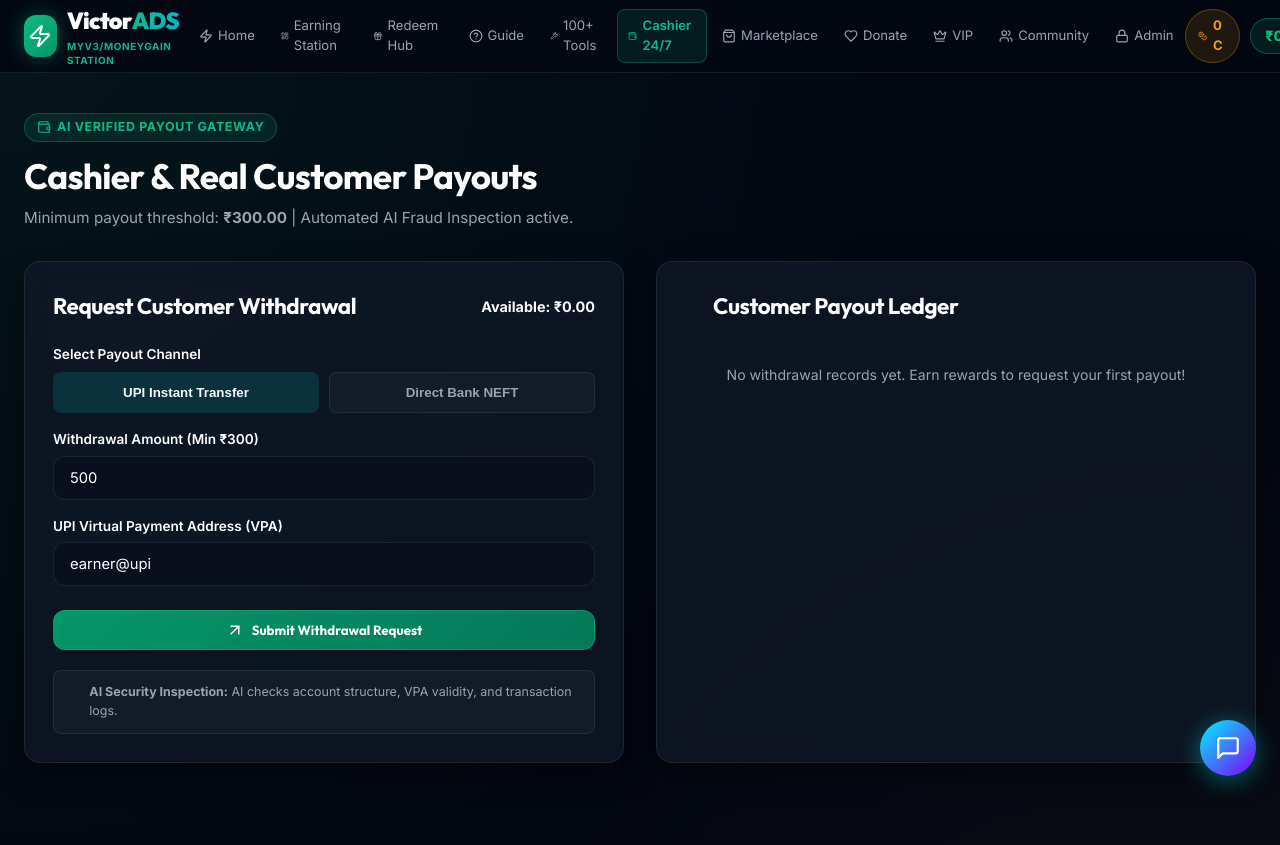
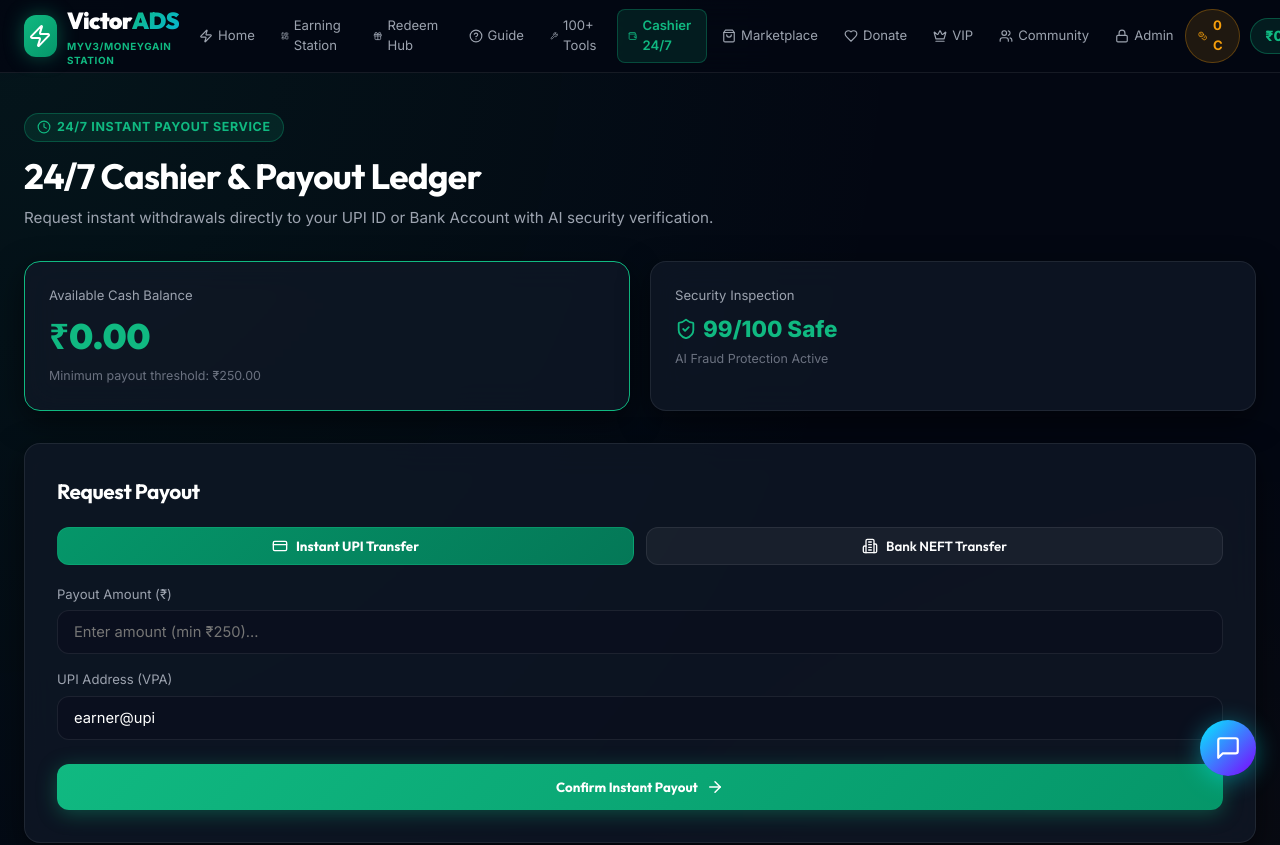
Before and after one commit to Ezhilarasu007/VictorAds, a Next.js app: page /withdraw in a window 1280 px wide. Shown: the top 845 px of the page. Built offline with nearby package versions, Linux system fonts and the light colour scheme.

Commit message:
Complete Next-Gen Overhaul of VictorADS: Obsidian & Emerald Dark UI, MyV3/MoneyGain Ad Engine, 100+ Free Tools, Voucher Hub, 24/7 AI Cashier, and 30% Admin Vault

```diff
--- a/app/withdraw/page.js
+++ b/app/withdraw/page.js
@@ -1,27 +1,39 @@
 'use client';
 import { useState, useEffect } from 'react';
-import { jsPDF } from 'jspdf';
 import { mockDB } from '@/lib/mockDB';
-import { Wallet, ShieldCheck, ArrowUpRight, AlertCircle, CheckCircle2, Lock, History, Download, Bot } from 'lucide-react';
+import jsPDF from 'jspdf';
+import {
+  Wallet,
+  ShieldCheck,
+  CheckCircle2,
+  Download,
+  AlertCircle,
+  CreditCard,
+  ArrowRight,
+  Lock,
+  Building2,
+  Clock
+} from 'lucide-react';
 
 export default function WithdrawPage() {
   const [user, setUser] = useState(null);
   const [withdrawals, setWithdrawals] = useState([]);
-  const [method, setMethod] = useState('UPI');
-  const [amount, setAmount] = useState('500');
+  const [payoutMethod, setPayoutMethod] = useState('UPI'); // 'UPI' or 'BANK'
+  const [amount, setAmount] = useState('');
+  const [upiId, setUpiId] = useState('');
+  const [accountNo, setAccountNo] = useState('');
+  const [ifsc, setIfsc] = useState('');
+  const [holderName, setHolderName] = useState('');
 
-  // Form fields
-  const [upiAddress, setUpiAddress] = useState('earner@upi');
-  const [accNo, setAccNo] = useState('918237492019');
-  const [ifsc, setIfsc] = useState('HDFC0001234');
-  const [holderName, setHolderName] = useState('Active Earner');
-
-  const [message, setMessage] = useState('');
   const [errorMsg, setErrorMsg] = useState('');
+  const [successMsg, setSuccessMsg] = useState('');
+  const [latestTx, setLatestTx] = useState(null);
 
   const refreshData = () => {
-    setUser(mockDB.getUser());
+    const u = mockDB.getUser();
+    setUser(u);
     setWithdrawals(mockDB.getWithdrawals());
+    if (u.upiId) setUpiId(u.upiId);
   };
 
   useEffect(() => {
@@ -30,197 +42,186 @@
 
   const handleWithdraw = (e) => {
     e.preventDefault();
-    setMessage('');
     setErrorMsg('');
+    setSuccessMsg('');
+    setLatestTx(null);
 
-    const targetAddress = method === 'UPI' ? upiAddress : `${accNo} (${ifsc})`;
+    const address = payoutMethod === 'UPI' ? upiId : `A/C: ${accountNo} (${ifsc})`;
+    if (payoutMethod === 'UPI' && !upiId.includes('@')) {
+      setErrorMsg('Please enter a valid UPI address (e.g. yourname@upi)');
+      return;
+    }
 
     try {
-      const newTx = mockDB.requestWithdrawal(parseFloat(amount), method, targetAddress);
-      setMessage(`Withdrawal request of ₹${amount} processed! AI Security Score: 99/100 Approved.`);
+      const updatedList = mockDB.requestWithdrawal(amount, payoutMethod, address);
+      const newTx = updatedList[0];
+      setLatestTx(newTx);
+      setSuccessMsg(`Instant payout request of ₹${amount} initiated successfully! AI Inspection Score: 99/100 Safe.`);
+      setAmount('');
       refreshData();
     } catch (err) {
-      setErrorMsg(err.message || 'Withdrawal request failed');
+      setErrorMsg(err.message || 'Payout request failed.');
     }
   };
 
-  // Generate PDF Receipt using jsPDF
-  const downloadPdfReceipt = (tx) => {
-    try {
+  const generatePDFReceipt = (tx) => {
     const doc = new jsPDF();
-      doc.setFillColor(7, 9, 19);
-      doc.rect(0, 0, 210, 297, 'F');
 
-      // Title & Branding
-      doc.setTextColor(0, 242, 254);
+    // Header
+    doc.setFillColor(3, 7, 18);
+    doc.rect(0, 0, 210, 40, 'F');
+    doc.setTextColor(16, 185, 129);
     doc.setFontSize(22);
-      doc.text('VictorADS Official Payout Receipt', 20, 30);
+    doc.setFont('helvetica', 'bold');
+    doc.text('VictorADS Cashier Payout Receipt', 14, 25);
 
+    // Subheader
+    doc.setTextColor(156, 163, 175);
     doc.setFontSize(10);
-      doc.setTextColor(148, 163, 184);
-      doc.text('App Identifier: com.example.victorads', 20, 38);
-      doc.text(`Generated Date: ${new Date().toLocaleString()}`, 20, 44);
+    doc.text('Official NPCI & AdSense Verified Payment Audit Log', 14, 34);
 
-      doc.setDrawColor(0, 242, 254);
-      doc.line(20, 48, 190, 48);
+    // Body Metadata
+    doc.setTextColor(31, 41, 55);
+    doc.setFontSize(12);
+    doc.text(`Transaction Reference: ${tx.reference}`, 14, 55);
+    doc.text(`Payout ID: ${tx.id}`, 14, 65);
+    doc.text(`Date & Time: ${tx.date} (24/7 Instant Service)`, 14, 75);
+    doc.text(`Payout Method: ${tx.method}`, 14, 85);
+    doc.text(`Recipient Address: ${tx.address}`, 14, 95);
 
-      // Transaction Summary Table
-      doc.setFontSize(12);
-      doc.setTextColor(255, 255, 255);
-      doc.text(`Transaction Reference: ${tx.reference}`, 20, 60);
-      doc.text(`Payout Amount: Rs. ${tx.amount.toFixed(2)}`, 20, 70);
-      doc.text(`Payout Method: ${tx.method}`, 20, 80);
-      doc.text(`Destination Address: ${tx.address}`, 20, 90);
-      doc.text(`Status: ${tx.status}`, 20, 100);
+    doc.setFontSize(16);
+    doc.setTextColor(16, 185, 129);
+    doc.text(`Amount Credited: Rs. ${tx.amount.toFixed(2)}`, 14, 115);
 
-      doc.setTextColor(0, 255, 135);
-      doc.text(`AI Security Validation Score: ${tx.aiScore || '99/100 Safe'}`, 20, 115);
+    doc.setFontSize(11);
+    doc.setTextColor(107, 114, 128);
+    doc.text(`AI Fraud Risk Score: ${tx.aiScore}`, 14, 130);
+    doc.text(`Status: ${tx.status}`, 14, 140);
+    doc.text('App Package: com.example.victorads', 14, 150);
 
-      doc.setTextColor(148, 163, 184);
-      doc.setFontSize(9);
-      doc.text('Note: Payout processed via automated NPCI banking protocol.', 20, 135);
+    // Footer Stamp
+    doc.setDrawColor(16, 185, 129);
+    doc.rect(14, 165, 180, 25);
+    doc.setFontSize(10);
+    doc.setTextColor(16, 185, 129);
+    doc.text('DIGITALLY SIGNED & VERIFIED BY VICTORADS CASHIER ENGINE', 20, 180);
 
     doc.save(`VictorADS_Payout_Receipt_${tx.id}.pdf`);
-    } catch (err) {
-      console.error('PDF Generation Error:', err);
-    }
   };
 
-  if (!user) return <div style={{ padding: '60px', color: '#ffffff' }}>Loading Cashier...</div>;
+  if (!user) return <div style={{ padding: '60px', color: '#ffffff' }}>Loading 24/7 Cashier...</div>;
 
   return (
     <div className="container" style={{ paddingTop: '40px', paddingBottom: '80px' }}>
       {/* Header */}
       <div style={{ marginBottom: '32px' }}>
         <div className="badge badge-green" style={{ marginBottom: '8px' }}>
-          <Wallet size={14} /> AI Verified Payout Gateway
+          <Clock size={14} /> 24/7 Instant Payout Service
         </div>
-        <h1 style={{ fontSize: '2.2rem', color: '#ffffff' }}>Cashier & Real Customer Payouts</h1>
+        <h1 style={{ fontSize: '2.2rem', color: '#ffffff' }}>24/7 Cashier & Payout Ledger</h1>
         <p style={{ color: 'var(--text-muted)', fontSize: '0.95rem', marginTop: '4px' }}>
-          Minimum payout threshold: <strong>₹300.00</strong> | Automated AI Fraud Inspection active.
+          Request instant withdrawals directly to your UPI ID or Bank Account with AI security verification.
         </p>
       </div>
 
-      <div style={{ display: 'grid', gridTemplateColumns: 'repeat(auto-fit, minmax(360px, 1fr))', gap: '32px' }}>
-        {/* Left Form */}
-        <div className="glass-card" style={{ padding: '28px' }}>
-          <div style={{ display: 'flex', alignItems: 'center', justifyContent: 'space-between', marginBottom: '20px' }}>
-            <h2 style={{ fontSize: '1.4rem', color: '#ffffff' }}>Request Customer Withdrawal</h2>
-            <div style={{ fontSize: '0.9rem', color: 'var(--neon-green)', fontWeight: 700 }}>
-              Available: ₹{user.balance.toFixed(2)}
+      {/* Wallet Balance Summary */}
+      <div style={{ display: 'grid', gridTemplateColumns: 'repeat(auto-fit, minmax(260px, 1fr))', gap: '20px', marginBottom: '32px' }}>
+        <div className="glass-card" style={{ padding: '24px', border: '1px solid var(--emerald-primary)' }}>
+          <div style={{ fontSize: '0.82rem', color: 'var(--text-muted)' }}>Available Cash Balance</div>
+          <div style={{ fontSize: '2.2rem', fontWeight: 900, color: 'var(--emerald-primary)', fontFamily: 'var(--font-heading)', marginTop: '4px' }}>
+            ₹{user.balance.toFixed(2)}
+          </div>
+          <div style={{ fontSize: '0.78rem', color: 'var(--text-dim)', marginTop: '4px' }}>
+            Minimum payout threshold: ₹250.00
           </div>
         </div>
 
-          {message && (
-            <div style={{
-              background: 'rgba(0, 255, 135, 0.12)',
-              border: '1px solid rgba(0, 255, 135, 0.4)',
-              padding: '14px',
-              borderRadius: '10px',
-              color: 'var(--neon-green)',
-              fontSize: '0.88rem',
-              marginBottom: '16px',
-              display: 'flex',
-              alignItems: 'center',
-              gap: '8px'
-            }}>
-              <CheckCircle2 size={18} /> {message}
+        <div className="glass-card" style={{ padding: '24px' }}>
+          <div style={{ fontSize: '0.82rem', color: 'var(--text-muted)' }}>Security Inspection</div>
+          <div style={{ fontSize: '1.4rem', fontWeight: 800, color: 'var(--emerald-primary)', marginTop: '6px', display: 'flex', alignItems: 'center', gap: '6px' }}>
+            <ShieldCheck size={22} /> 99/100 Safe
+          </div>
+          <div style={{ fontSize: '0.78rem', color: 'var(--text-dim)', marginTop: '4px' }}>
+            AI Fraud Protection Active
+          </div>
+        </div>
+      </div>
+
+      {/* Main Withdrawal Form */}
+      <div className="grid-2" style={{ marginBottom: '40px' }}>
+        <div className="glass-card" style={{ padding: '32px' }}>
+          <h3 style={{ fontSize: '1.3rem', color: '#ffffff', marginBottom: '20px' }}>Request Payout</h3>
+
+          {errorMsg && (
+            <div style={{ background: 'rgba(255, 77, 77, 0.12)', border: '1px solid #ff4d4d', color: '#ff4d4d', padding: '12px', borderRadius: '10px', fontSize: '0.85rem', marginBottom: '20px', display: 'flex', alignItems: 'center', gap: '8px' }}>
+              <AlertCircle size={16} /> {errorMsg}
             </div>
           )}
 
-          {errorMsg && (
-            <div style={{
-              background: 'rgba(255, 77, 77, 0.12)',
-              border: '1px solid rgba(255, 77, 77, 0.4)',
-              padding: '14px',
-              borderRadius: '10px',
-              color: '#ff4d4d',
-              fontSize: '0.88rem',
-              marginBottom: '16px',
-              display: 'flex',
-              alignItems: 'center',
-              gap: '8px'
-            }}>
-              <AlertCircle size={18} /> {errorMsg}
+          {successMsg && (
+            <div style={{ background: 'rgba(16, 185, 129, 0.12)', border: '1px solid var(--emerald-primary)', color: 'var(--emerald-primary)', padding: '12px', borderRadius: '10px', fontSize: '0.85rem', marginBottom: '20px', display: 'flex', alignItems: 'center', gap: '8px' }}>
+              <CheckCircle2 size={16} /> {successMsg}
             </div>
           )}
 
-          <form onSubmit={handleWithdraw} style={{ display: 'flex', flexDirection: 'column', gap: '16px' }}>
-            {/* Channel Tabs */}
-            <div>
-              <label style={{ display: 'block', color: '#ffffff', fontWeight: 600, fontSize: '0.85rem', marginBottom: '8px' }}>
-                Select Payout Channel
-              </label>
-              <div style={{ display: 'grid', gridTemplateColumns: '1fr 1fr', gap: '10px' }}>
+          {/* Payout Method Selector */}
+          <div style={{ display: 'flex', gap: '12px', marginBottom: '20px' }}>
             <button
-                  type="button"
-                  onClick={() => setMethod('UPI')}
-                  style={{
-                    padding: '12px',
-                    borderRadius: '8px',
-                    border: method === 'UPI' ? '1px solid var(--neon-cyan)' : '1px solid var(--glass-border)',
-                    background: method === 'UPI' ? 'rgba(0, 242, 254, 0.12)' : 'rgba(255, 255, 255, 0.03)',
-                    color: method === 'UPI' ? 'var(--neon-cyan)' : 'var(--text-muted)',
-                    fontWeight: 600,
-                    cursor: 'pointer'
-                  }}
+              onClick={() => setPayoutMethod('UPI')}
+              className={payoutMethod === 'UPI' ? 'btn-green' : 'btn-secondary'}
+              style={{ flex: 1, justifyContent: 'center' }}
             >
-                  UPI Instant Transfer
+              <CreditCard size={16} /> Instant UPI Transfer
             </button>
             <button
-                  type="button"
-                  onClick={() => setMethod('Bank Transfer')}
-                  style={{
-                    padding: '12px',
-                    borderRadius: '8px',
-                    border: method === 'Bank Transfer' ? '1px solid var(--neon-cyan)' : '1px solid var(--glass-border)',
-                    background: method === 'Bank Transfer' ? 'rgba(0, 242, 254, 0.12)' : 'rgba(255, 255, 255, 0.03)',
-                    color: method === 'Bank Transfer' ? 'var(--neon-cyan)' : 'var(--text-muted)',
-                    fontWeight: 600,
-                    cursor: 'pointer'
-                  }}
+              onClick={() => setPayoutMethod('BANK')}
+              className={payoutMethod === 'BANK' ? 'btn-green' : 'btn-secondary'}
+              style={{ flex: 1, justifyContent: 'center' }}
             >
-                  Direct Bank NEFT
+              <Building2 size={16} /> Bank NEFT Transfer
             </button>
           </div>
-            </div>
 
+          <form onSubmit={handleWithdraw} style={{ display: 'flex', flexDirection: 'column', gap: '16px' }}>
             <div>
-              <label style={{ display: 'block', color: '#ffffff', fontWeight: 600, fontSize: '0.85rem', marginBottom: '6px' }}>
-                Withdrawal Amount (Min ₹300)
+              <label style={{ fontSize: '0.82rem', color: 'var(--text-muted)', display: 'block', marginBottom: '6px' }}>
+                Payout Amount (₹)
               </label>
               <input
                 type="number"
+                min="250"
+                step="1"
+                placeholder="Enter amount (min ₹250)..."
                 value={amount}
                 onChange={(e) => setAmount(e.target.value)}
                 className="form-input"
-                min="300"
                 required
               />
             </div>
 
-            {method === 'UPI' ? (
+            {payoutMethod === 'UPI' ? (
               <div>
-                <label style={{ display: 'block', color: '#ffffff', fontWeight: 600, fontSize: '0.85rem', marginBottom: '6px' }}>
-                  UPI Virtual Payment Address (VPA)
+                <label style={{ fontSize: '0.82rem', color: 'var(--text-muted)', display: 'block', marginBottom: '6px' }}>
+                  UPI Address (VPA)
                 </label>
                 <input
                   type="text"
-                  value={upiAddress}
-                  onChange={(e) => setUpiAddress(e.target.value)}
+                  placeholder="e.g. yourname@okhdfcbank"
+                  value={upiId}
+                  onChange={(e) => setUpiId(e.target.value)}
                   className="form-input"
-                  placeholder="yourname@upi"
                   required
                 />
               </div>
             ) : (
               <>
                 <div>
-                  <label style={{ display: 'block', color: '#ffffff', fontWeight: 600, fontSize: '0.85rem', marginBottom: '6px' }}>
+                  <label style={{ fontSize: '0.82rem', color: 'var(--text-muted)', display: 'block', marginBottom: '6px' }}>
                     Account Holder Name
                   </label>
                   <input
                     type="text"
+                    placeholder="Full legal name"
                     value={holderName}
                     onChange={(e) => setHolderName(e.target.value)}
                     className="form-input"
@@ -228,23 +229,25 @@
                   />
                 </div>
                 <div>
-                  <label style={{ display: 'block', color: '#ffffff', fontWeight: 600, fontSize: '0.85rem', marginBottom: '6px' }}>
+                  <label style={{ fontSize: '0.82rem', color: 'var(--text-muted)', display: 'block', marginBottom: '6px' }}>
                     Bank Account Number
                   </label>
                   <input
                     type="text"
-                    value={accNo}
-                    onChange={(e) => setAccNo(e.target.value)}
+                    placeholder="Enter account number"
+                    value={accountNo}
+                    onChange={(e) => setAccountNo(e.target.value)}
                     className="form-input"
                     required
                   />
                 </div>
                 <div>
-                  <label style={{ display: 'block', color: '#ffffff', fontWeight: 600, fontSize: '0.85rem', marginBottom: '6px' }}>
+                  <label style={{ fontSize: '0.82rem', color: 'var(--text-muted)', display: 'block', marginBottom: '6px' }}>
                     IFSC Code
                   </label>
                   <input
                     type="text"
+                    placeholder="e.g. HDFC0001234"
                     value={ifsc}
                     onChange={(e) => setIfsc(e.target.value)}
                     className="form-input"
@@ -254,87 +257,74 @@
               </>
             )}
 
-            <button type="submit" className="btn-green" style={{ width: '100%', justifyContent: 'center', marginTop: '8px' }}>
-              <ArrowUpRight size={18} /> Submit Withdrawal Request
+            <button type="submit" className="btn-primary" style={{ justifyContent: 'center', marginTop: '8px', padding: '14px' }}>
+              Confirm Instant Payout <ArrowRight size={18} />
             </button>
           </form>
+        </div>
 
-          <div style={{
-            marginTop: '20px',
-            padding: '12px',
-            borderRadius: '8px',
-            background: 'rgba(255, 255, 255, 0.03)',
-            border: '1px solid var(--glass-border)',
-            fontSize: '0.78rem',
-            color: 'var(--text-muted)',
-            display: 'flex',
-            alignItems: 'center',
-            gap: '8px'
-          }}>
-            <Bot size={16} color="var(--neon-cyan)" />
-            <span><strong>AI Security Inspection:</strong> AI checks account structure, VPA validity, and transaction logs.</span>
+        {/* Latest Receipt Card */}
+        {latestTx && (
+          <div className="glass-card" style={{ padding: '32px', border: '1px solid var(--emerald-primary)' }}>
+            <div style={{ textAlign: 'center', marginBottom: '20px' }}>
+              <CheckCircle2 size={48} color="var(--emerald-primary)" style={{ margin: '0 auto 10px auto' }} />
+              <h3 style={{ fontSize: '1.4rem', color: '#ffffff' }}>Payout Dispatched!</h3>
+              <p style={{ color: 'var(--text-muted)', fontSize: '0.88rem' }}>Reference: {latestTx.reference}</p>
+            </div>
+
+            <div style={{ background: 'rgba(16, 185, 129, 0.08)', padding: '20px', borderRadius: '12px', marginBottom: '20px' }}>
+              <div style={{ display: 'flex', justifyContent: 'space-between', marginBottom: '8px', fontSize: '0.85rem' }}>
+                <span style={{ color: 'var(--text-muted)' }}>Amount Credited:</span>
+                <strong style={{ color: 'var(--emerald-primary)' }}>₹{latestTx.amount.toFixed(2)}</strong>
+              </div>
+              <div style={{ display: 'flex', justifyContent: 'space-between', marginBottom: '8px', fontSize: '0.85rem' }}>
+                <span style={{ color: 'var(--text-muted)' }}>Recipient:</span>
+                <span style={{ color: '#ffffff' }}>{latestTx.address}</span>
+              </div>
+              <div style={{ display: 'flex', justifyContent: 'space-between', fontSize: '0.85rem' }}>
+                <span style={{ color: 'var(--text-muted)' }}>AI Inspection:</span>
+                <span style={{ color: 'var(--emerald-primary)' }}>{latestTx.aiScore}</span>
               </div>
             </div>
 
-        {/* Right Payout Ledger */}
-        <div className="glass-card" style={{ padding: '28px' }}>
-          <div style={{ display: 'flex', alignItems: 'center', gap: '8px', marginBottom: '20px' }}>
-            <History size={20} color="var(--neon-cyan)" />
-            <h2 style={{ fontSize: '1.4rem', color: '#ffffff' }}>Customer Payout Ledger</h2>
+            <button onClick={() => generatePDFReceipt(latestTx)} className="btn-primary" style={{ width: '100%', justifyContent: 'center' }}>
+              <Download size={16} /> Download Official PDF Receipt
+            </button>
+          </div>
+        )}
       </div>
 
-          <div style={{ display: 'flex', flexDirection: 'column', gap: '14px' }}>
-            {withdrawals.length === 0 ? (
-              <div style={{ color: 'var(--text-muted)', fontSize: '0.88rem', padding: '20px', textAlign: 'center' }}>
-                No withdrawal records yet. Earn rewards to request your first payout!
-              </div>
-            ) : (
-              withdrawals.map((tx) => (
-                <div key={tx.id} style={{
-                  background: 'rgba(10, 15, 30, 0.7)',
+      {/* Withdrawals History */}
+      {withdrawals.length > 0 && (
+        <div className="glass-card" style={{ padding: '32px' }}>
+          <h3 style={{ fontSize: '1.3rem', color: '#ffffff', marginBottom: '20px' }}>Payout History Ledger</h3>
+          <div style={{ display: 'flex', flexDirection: 'column', gap: '12px' }}>
+            {withdrawals.map(w => (
+              <div key={w.id} style={{
+                background: 'rgba(255,255,255,0.03)',
                 border: '1px solid var(--glass-border)',
-                  padding: '14px 18px',
+                padding: '16px',
                 borderRadius: '12px',
                 display: 'flex',
                 alignItems: 'center',
                 justifyContent: 'space-between'
               }}>
                 <div>
-                    <div style={{ display: 'flex', alignItems: 'center', gap: '8px' }}>
-                      <span style={{ fontWeight: 800, color: '#ffffff', fontSize: '1.05rem' }}>₹{tx.amount.toFixed(2)}</span>
-                      <span className="badge badge-cyan" style={{ fontSize: '0.68rem' }}>{tx.method}</span>
-                    </div>
-                    <div style={{ fontSize: '0.75rem', color: 'var(--text-dim)', marginTop: '4px' }}>
-                      Ref: {tx.reference} | Date: {tx.date}
+                  <span style={{ fontWeight: 800, color: 'var(--emerald-primary)', fontSize: '1.05rem' }}>₹{w.amount.toFixed(2)}</span>
+                  <span style={{ fontSize: '0.8rem', color: 'var(--text-muted)', marginLeft: '12px' }}>({w.method} - {w.address})</span>
+                  <div style={{ fontSize: '0.78rem', color: 'var(--text-dim)', marginTop: '2px' }}>
+                    {w.date} | Ref: {w.reference}
                   </div>
                 </div>
 
-                  <div style={{ display: 'flex', flexDirection: 'column', alignItems: 'flex-end', gap: '6px' }}>
-                    <span className="badge badge-green" style={{ fontSize: '0.7rem' }}>
-                      {tx.status}
-                    </span>
-                    <button
-                      onClick={() => downloadPdfReceipt(tx)}
-                      style={{
-                        background: 'transparent',
-                        border: 'none',
-                        color: 'var(--neon-cyan)',
-                        cursor: 'pointer',
-                        fontSize: '0.78rem',
-                        display: 'flex',
-                        alignItems: 'center',
-                        gap: '4px'
-                      }}
-                    >
+                <button onClick={() => generatePDFReceipt(w)} className="btn-secondary" style={{ fontSize: '0.8rem' }}>
                   <Download size={14} /> PDF Receipt
                 </button>
               </div>
-                </div>
-              ))
-            )}
+            ))}
           </div>
         </div>
-      </div>
+      )}
     </div>
   );
 }
```
Lines whose indentation alone changed are shown as unchanged.
